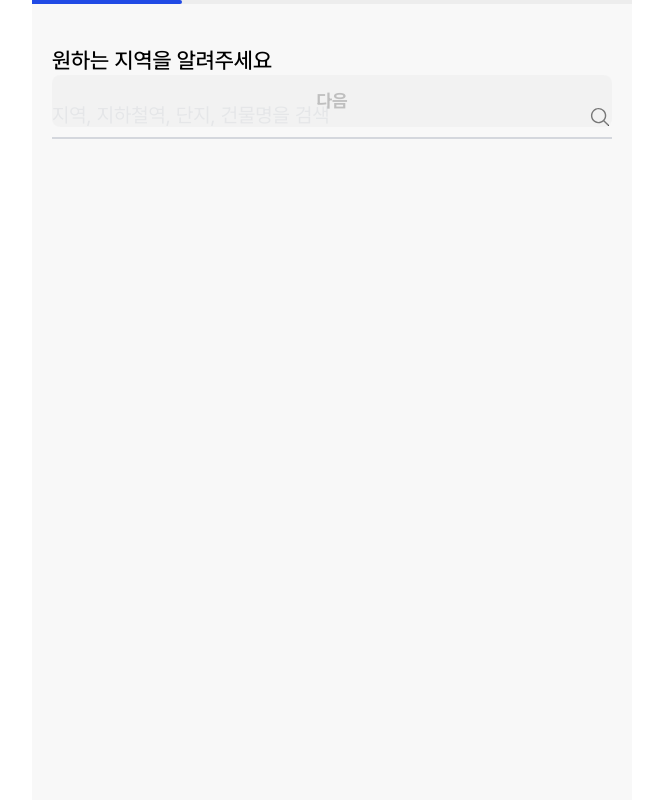
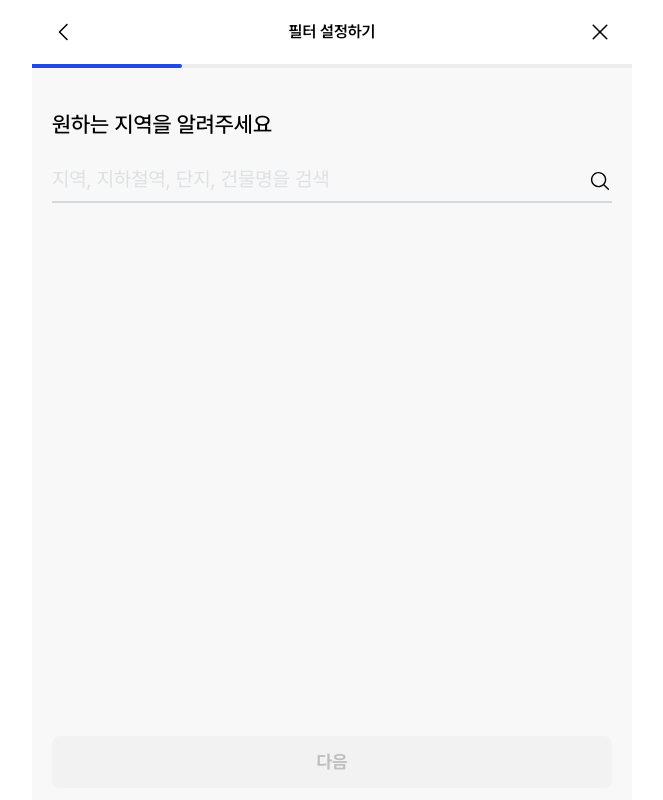
Before and after one commit to FC-DEV3-Final-Project/zoop-frontend, a Next.js app: page /chat/filter in a window 1280 px wide. Shown: the whole page, without its empty margins (308-971 px from the left). Built offline with nearby package versions, Linux system fonts and the light colour scheme.

Commit message:
feat: header 추가

```diff
--- a/src/app/chat/filter/page.tsx
+++ b/src/app/chat/filter/page.tsx
@@ -1,18 +1,21 @@
 "use client";
 
 import React from "react";
+import { useRouter } from "next/navigation";
 
 import useFunnel from "@/hooks/useFunnel";
 
 import LocationStep from "@/components/setup/LocationStep";
 import OptionSelectStep from "@/components/setup/OptionSelectStep";
 import BudgeStep from "@/components/setup/BudgeStep";
+import Header from "@/layout/Header";
 
 const TRANSACTION_OPTIONS = ["월세", "전세", "매매"];
 const HOUSING_OPTIONS = ["원룸 / 투룸", "빌라", "오피스텔", "아파트"];
 
 const Page = () => {
-  const { Funnel, Step, currentStep, nextStep } = useFunnel("1", "4");
+  const { Funnel, Step, currentStep, prevStep, nextStep } = useFunnel("1", "4");
+  const router = useRouter();
 
   const getProgressWidthClass = (step: string) => {
     switch (step) {
@@ -30,15 +33,20 @@ const Page = () => {
   };
 
   return (
-    <>
+    <div className="min-h-screen">
+      <Header
+        title={"필터 설정하기"}
+        onPrevClick={prevStep}
+        onCloseClick={() => router.push("/")}
+      />
+      <main className="relative min-h-screen pt-16">
         {/** Progress Bar */}
-      <div className="w-full bg-gray-300 h-[4px]">
+        <div className="h-[4px] w-full bg-gray-300">
           <div
             className={`h-[4px] rounded-br-[16px] rounded-tr-[16px] bg-blue-800-primary transition-all duration-300 ${getProgressWidthClass(currentStep)}`}
           />
         </div>
-
-      <div className="h-[calc(100%-4px)] px-5 pt-10">
+        <div className="px-5 pt-10">
           <Funnel>
             <Step name="1">
               <LocationStep onNext={nextStep} />
@@ -54,7 +62,8 @@ const Page = () => {
             </Step>
           </Funnel>
         </div>
-    </>
+      </main>
+    </div>
   );
 };
 
--- a/src/components/setup/BudgeStep.tsx
+++ b/src/components/setup/BudgeStep.tsx
@@ -10,7 +10,7 @@ const BudgeStep = ({ onNext }: BudgeStepProps) => {
   const [monthlyRent, setMonthlyRent] = useState("0"); // 월세
 
   return (
-    <div className="relative flex h-full flex-col gap-5">
+    <div className="flex h-full flex-col gap-5">
       <h1 className="text-[22px] font-medium">생각해 둔 예산을 알려주세요</h1>
       <div className="flex flex-col gap-1">
         <div className="relative">
@@ -35,7 +35,7 @@ const BudgeStep = ({ onNext }: BudgeStepProps) => {
         </div>
       </div>
 
-      <div className="absolute bottom-3 w-full">
+      <div className="absolute bottom-3 left-1/2 w-full -translate-x-1/2 transform px-5">
         <Button onClick={onNext} disabled={deposit === "0" || monthlyRent === "0"}>
           결과 확인하기
         </Button>
--- a/src/components/setup/LocationStep.tsx
+++ b/src/components/setup/LocationStep.tsx
@@ -58,7 +58,7 @@ const LocationStep = ({ onNext }: LocationStepProps) => {
   };
 
   return (
-    <div className="relative flex h-full flex-col gap-5">
+    <div className="flex flex-col gap-5">
       <h1 className="text-[22px] font-medium">원하는 지역을 알려주세요</h1>
       <div className="relative">
         <input
@@ -89,7 +89,7 @@ const LocationStep = ({ onNext }: LocationStepProps) => {
         </div>
       )}
 
-      <div className="absolute bottom-3 w-full">
+      <div className="absolute bottom-3 left-1/2 w-full -translate-x-1/2 transform px-5">
         <Button onClick={onNext} disabled={input.length === 0}>
           다음
         </Button>
--- a/src/components/setup/OptionSelectStep.tsx
+++ b/src/components/setup/OptionSelectStep.tsx
@@ -12,7 +12,7 @@ const OptionSelectStep = ({ onNext, title, options }: OptionSelectStepProps) =>
   const [selected, setSelected] = useState<string[]>([]);
 
   return (
-    <div className="relative flex h-full flex-col gap-5">
+    <div className="flex h-full flex-col gap-5">
       <h1 className="text-[22px] font-medium">원하는 {title}를 선택해주세요.</h1>
       <div className="flex flex-col gap-[10px]">
         <div className="flex justify-end text-body2 text-gray-800">중복 선택 가능</div>
@@ -28,7 +28,7 @@ const OptionSelectStep = ({ onNext, title, options }: OptionSelectStepProps) =>
         </div>
       </div>
 
-      <div className="absolute bottom-3 w-full">
+      <div className="absolute bottom-3 left-1/2 w-full -translate-x-1/2 transform px-5">
         <Button onClick={onNext} disabled={selected.length === 0}>
           다음
         </Button>
```
Lines whose indentation alone changed are shown as unchanged.
